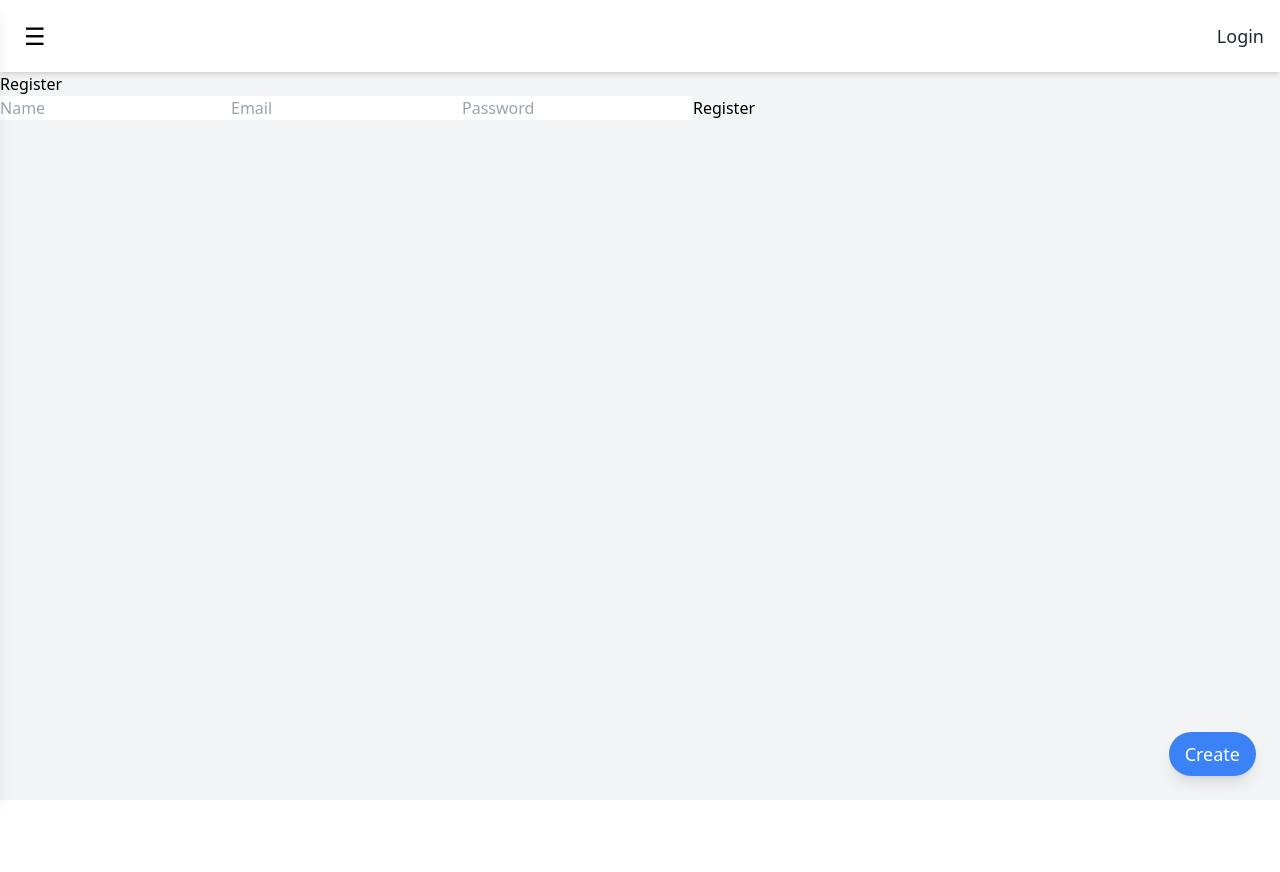
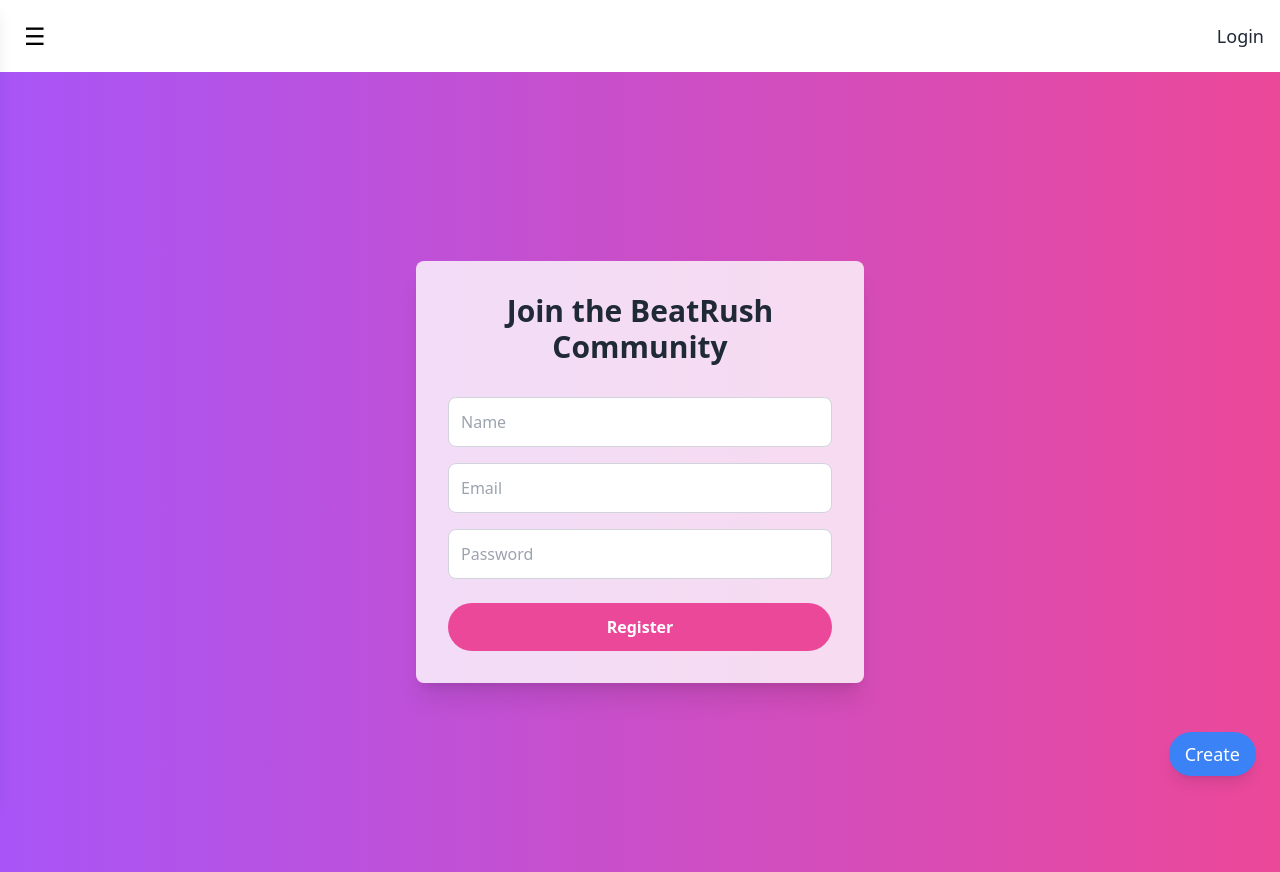
Before and after one commit to AshutoshMadhesiya/BeatRush, a React (Create React App) app in the folder frontend_beatrush/: page /register in a window 1280 px wide. Before the commit the page ends 800 px from the top, so only its background shows below. Built offline with nearby package versions, Linux system fonts and the light colour scheme.

Commit message:
add frontend to register page

```diff
--- a/frontend_beatrush/src/Auth/Register.js
+++ b/frontend_beatrush/src/Auth/Register.js
@@ -1,108 +1,6 @@
 import React, { useState } from 'react';
 import axios from 'axios';
 
-// const Register = ({ onAuthSuccess }) => {
-//   const [registerData, setRegisterData] = useState({ name: '', email: '', password: '' });
-//   const [otp, setOtp] = useState('');
-//   const [isOtpSent, setIsOtpSent] = useState(false);
-//   const [errorMessage, setErrorMessage] = useState('');
-
-//   const handleRegisterChange = (e) => {
-//     setRegisterData({ ...registerData, [e.target.name]: e.target.value });
-//     setErrorMessage(''); // Clear error on input change
-//   };
-
-//   const handleOtpChange = (e) => {
-//     setOtp(e.target.value);
-//   };
-
-//   const handleRegisterSubmit = async (e) => {
-//     e.preventDefault();
-//     try {
-//       // Send registration data to the backend
-//       const response = await axios.post('http://localhost:8000/api/auth/signup', registerData);
-//       onAuthSuccess(response.data.token); // Pass the token to the parent component
-//       alert('You are now registered.');
-//     } catch (err) {
-//       if (err.response && err.response.data && err.response.data.message === 'User already exists') {
-//         alert('User exists');
-//       } else {
-//         console.error('Registration failed:', err);
-//         alert(err);
-//       }
-//     }
-//   };
-
-//   // const handleRegisterSubmit = async (e) => {
-//   //   e.preventDefault();
-//   //   try {
-//   //     const response = await axios.post('http://localhost:8000/api/auth/signup', registerData);
-//   //     alert('Registration successful! An OTP has been sent to your email.');
-//   //     setIsOtpSent(true);
-//   //   } catch (err) {
-//   //     console.log(err)
-//   //     if (err.response && err.response.data) {
-//   //       if (err.response.data.message === 'User already exists') {
-//   //         setErrorMessage('User already exists');
-//   //       } else {
-//   //         setErrorMessage(`Registration failed: ${err.response.data.message}`);
-//   //       }
-//   //     } else {
-//   //       setErrorMessage('An unexpected error occurred. Please try again.');
-//   //     }
-//   //     console.error('Registration error:', err); // Log detailed error to console
-//   //   }
-//   // };
-
-
-
-//   // const handleOtpSubmit = async (e) => {
-//   //   e.preventDefault();
-//   //   try {
-//   //     const response = await axios.post('http://localhost:8000/api/auth/verify-otp', { email: registerData.email, otp });
-//   //     onAuthSuccess(response.data.token); // Pass the token to the parent component
-//   //     alert('OTP verified successfully! You are now registered.');
-//   //   } catch (err) {
-//   //     console.error('OTP verification failed:', err);
-//   //     setErrorMessage('Invalid OTP. Please try again.'); // Display error message
-//   //   }
-//   // };
-
-//   return (
-//     <div>
-//       <form onSubmit={handleRegisterSubmit}>
-//         <h2>Register</h2>
-//         <input
-//           type="text"
-//           name="name"
-//           placeholder="Name"
-//           value={registerData.name}
-//           onChange={handleRegisterChange}
-//           required
-//         />
-//         <input
-//           type="email"
-//           name="email"
-//           placeholder="Email"
-//           value={registerData.email}
-//           onChange={handleRegisterChange}
-//           required
-//         />
-//         <input
-//           type="password"
-//           name="password"
-//           placeholder="Password"
-//           value={registerData.password}
-//           onChange={handleRegisterChange}
-//           required
-//         />
-//         <button type="submit">Register</button>
-//       </form>
-//     </div>
-//   );
-// };
-
-// export default Register;
 const Register = ({ onAuthSuccess }) => {
   const [registerData, setRegisterData] = useState({ name: '', email: '', password: '' });
 
@@ -127,15 +25,20 @@
       }
       alert('Registration successful!');
     } catch (err) {
-      console.log(err)
       console.error('Registration failed:', err);
       alert('User registration failed');
     }
   };
 
   return (
-    <form onSubmit={handleRegisterSubmit}>
-      <h2>Register</h2>
+    <div className="flex items-center justify-center min-h-screen bg-gradient-to-r from-purple-500 to-pink-500">
+      <form
+        onSubmit={handleRegisterSubmit}
+        className="bg-white bg-opacity-80 p-8 rounded-lg shadow-xl w-full max-w-md"
+      >
+        <h2 className="text-3xl font-extrabold text-gray-800 text-center mb-8">
+          Join the BeatRush Community
+        </h2>
         <input
           type="text"
           name="name"
@@ -143,6 +46,7 @@
           value={registerData.name}
           onChange={handleRegisterChange}
           required
+          className="w-full p-3 mb-4 border border-gray-300 rounded-lg focus:outline-none focus:ring-2 focus:ring-pink-400"
         />
         <input
           type="email"
@@ -151,6 +55,7 @@
           value={registerData.email}
           onChange={handleRegisterChange}
           required
+          className="w-full p-3 mb-4 border border-gray-300 rounded-lg focus:outline-none focus:ring-2 focus:ring-pink-400"
         />
         <input
           type="password"
@@ -159,11 +64,17 @@
           value={registerData.password}
           onChange={handleRegisterChange}
           required
+          className="w-full p-3 mb-6 border border-gray-300 rounded-lg focus:outline-none focus:ring-2 focus:ring-pink-400"
         />
-      <button type="submit">Register</button>
+        <button
+          type="submit"
+          className="w-full bg-pink-500 text-white font-bold py-3 rounded-full hover:bg-pink-600 transition duration-300 transform hover:scale-105"
+        >
+          Register
+        </button>
       </form>
+    </div>
   );
 };
 
-
 export default Register;
```
Lines whose indentation alone changed are shown as unchanged.
